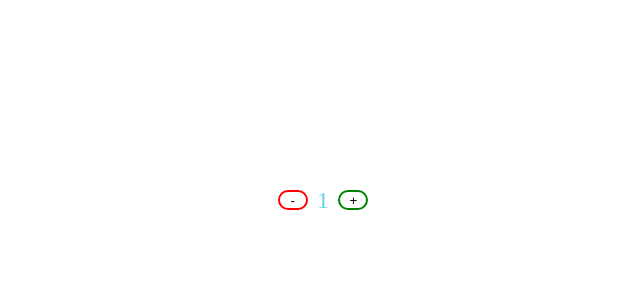
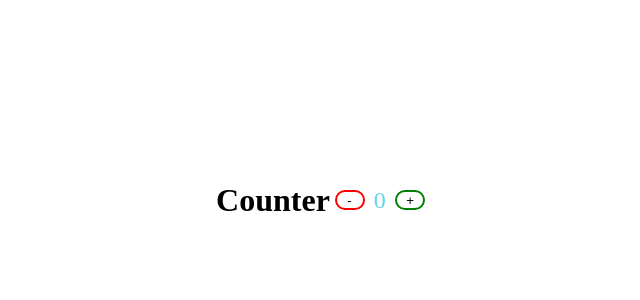
Before and after one commit to fidashn/react-hooks, a React (Create React App) app: page / in a window 1280 px wide. Shown: the top 300 px of the page, without its empty margins (317-957 px from the left). Built offline with nearby package versions, Linux system fonts and the light colour scheme.

Commit message:
added title

```diff
--- a/src/Components/Home.js
+++ b/src/Components/Home.js
@@ -3,9 +3,10 @@ import React from 'react'
 function Home() {
   return (
     <div className='home-container'>
+      <h1>Counter</h1>
       <div className="counter">
         <button className='btn red'>-</button>
-        <div className='number'>1</div>
+        <div className='number'>0</div>
         <button className='btn green'>+</button>
         </div>
 
```
